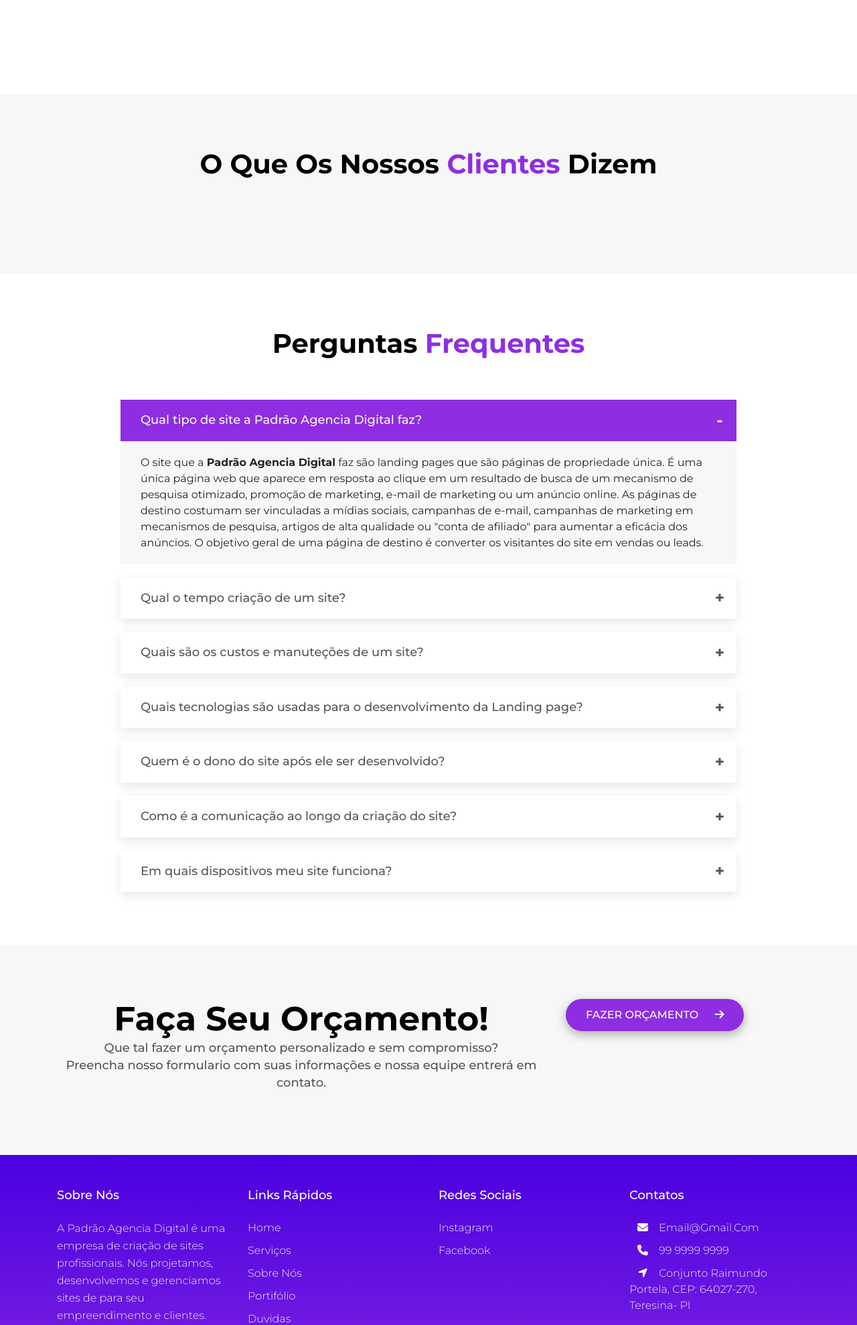
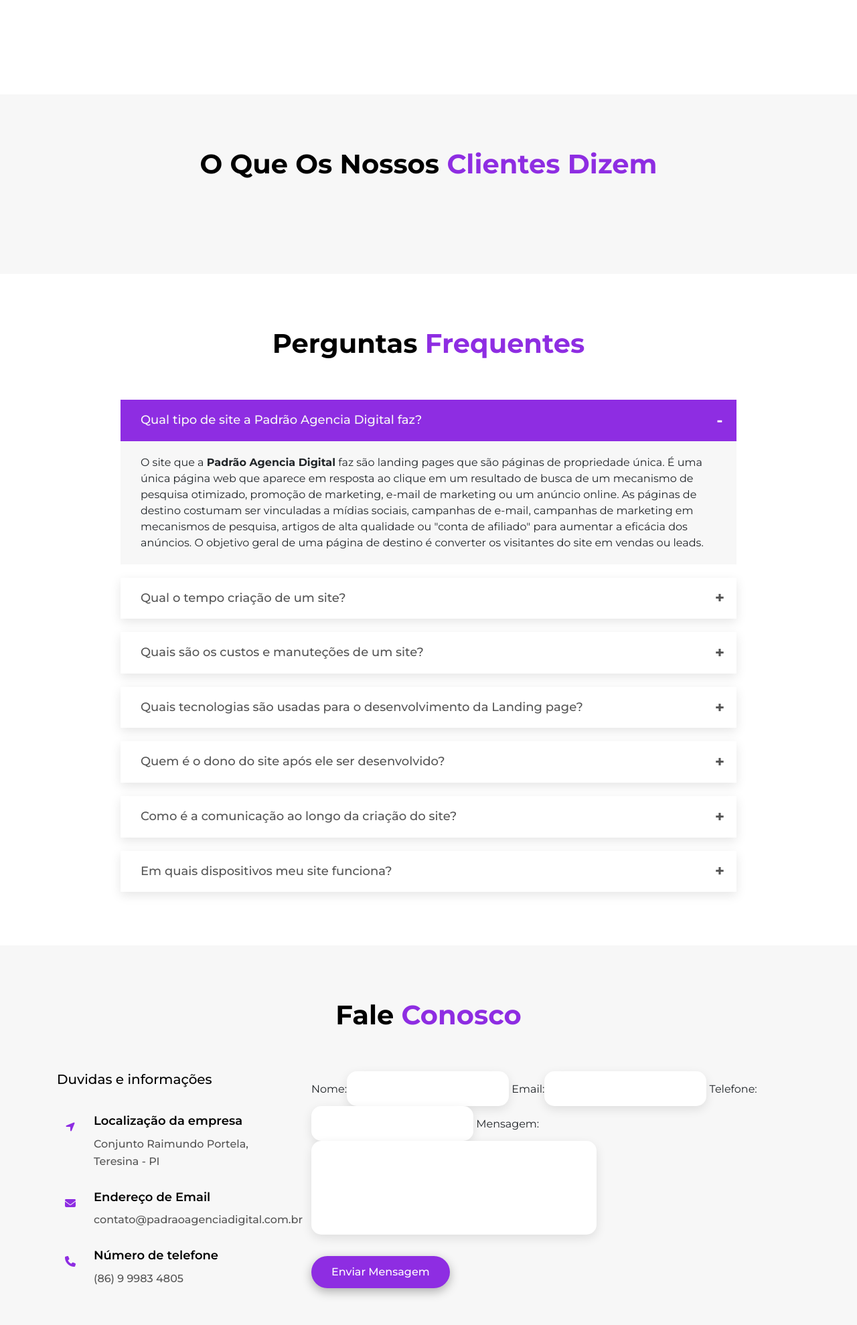
Before and after one commit to luanaAlm/service_page, a Django app: page / in a window 1280 px wide. Shown: the part 3128-5107 px from the top of the page at 67% size. Run offline with Django 3.2, Linux system fonts and the light colour scheme; data that the repository does not hold is empty; some libraries are stand-ins or nearby versions.

Commit message:
Alterações index

```diff
--- a/core/templates/index.html
+++ b/core/templates/index.html
@@ -251,13 +251,14 @@
     </div>
 </section>
 <!-- Fim portfolio -->
+
 <!-- Inicio Depoimento -->
 <section class="depoiments section-padding">
     <div class="container">
         <div class="row justify-content-center">
             <div class="col-lg-8">
                 <div class="section-title">
-                    <h2>O que os nossos <span>Clientes</span> dizem</h2>
+                    <h2>O que os nossos <span>Clientes dizem </span></h2>
                 </div>
             </div>
         </div>
@@ -410,4 +411,74 @@
     </div>
 </section>
 <!--Fim FAQ -->
+<!-- Inicio Contact -->
+<section class="contact section-padding" id="contact" >
+    <div class="container">
+        <div class="row justify-content-center">
+            <div class="col-lg-8">
+                <div class="section-title">
+                    <h2>Fale <span>Conosco</span></h2>
+                </div>
+            </div>
+        </div>
+        <div class="row">
+            <div class="col-lg-4 col-md-5">
+                <div class="contact-info">
+                    <h3>Duvidas e informações</h3>
+                    <div class="contact-info-item">
+                        <i class="fa fa-location-arrow" aria-hidden="true"></i>
+                        <h4>Localização da empresa</h4>
+                        <p>Conjunto Raimundo Portela, Teresina - PI</p>
+                    </div>
+                    <div class="contact-info-item">
+                        <i class="fa fa-envelope" aria-hidden="true"></i>
+                        <h4>Endereço de Email</h4>
+                        <p>contato@padraoagenciadigital.com.br</p>
+                    </div>
+                    <div class="contact-info-item">
+                        <i class="fa fa-phone" aria-hidden="true"></i>
+                        <h4>Número de telefone</h4>
+                        <p>(86) 9 9983 4805</p>
+                    </div>
+                </div>
+            </div>
+            <div class="col-lg-8 col-md-7">
+                <div class="contact-form">
+                    <form action="{% url 'cliente_novo' %}" method="POST">
+                        <div class="row">
+                            <div class="col-lg-12">
+                                <div class="form-group">
+                                    <!--Seguranca-->
+                                    {% csrf_token %}
+                                    {{ form|bootstrap }}
+
+                                </div>
+                            </div>
+                        </div>
+                        <div class="row">
+                            <div class="col-lg-12">
+                                <button type="submit" class="btn btn-2">Enviar Mensagem</button>
+                            </div>
+                        </div>
+                    </form>
+                </div>
+            </div>
+            <!-- alerta -->
+        <!-- {% if messages %}
+            {% for message in messages %}
+                <div class="alert {{message.tags}} alert-dismissible fade show" role="alert">
+                    <strong>{{message}}</strong>
+                    <button type="button" class="close" data-dismiss="alert" aria-label="Close">
+                    <span aria-hidden="true">&times;</span>
+                    </button>
+                </div>
+            {% endfor %}
+        {% endif %} -->
+        <!--Fim Alerta -->
+        </div>
+    </div>
+
+</section>
+<!-- Fim Contact -->
+
 {% endblock %}
--- a/core/views.py
+++ b/core/views.py
@@ -8,9 +8,12 @@ from django.shortcuts import redirect, render
 def index(request):
     port = Portifolio_cliente.objects.all()
     depoimento = Depoimento.objects.all()
+    form = ClienteForm()
+
     return render(request, "index.html", {
         "port": port,
         "depoimento": depoimento,
+        "form": form
     })
 
 
```
